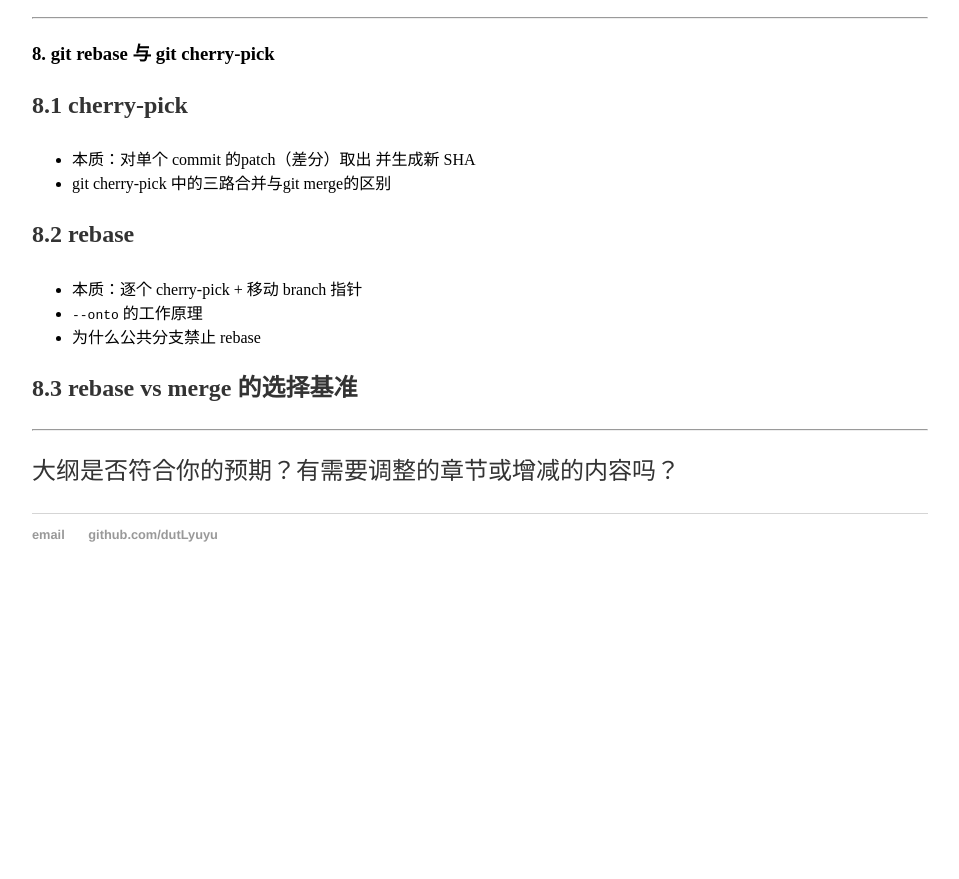
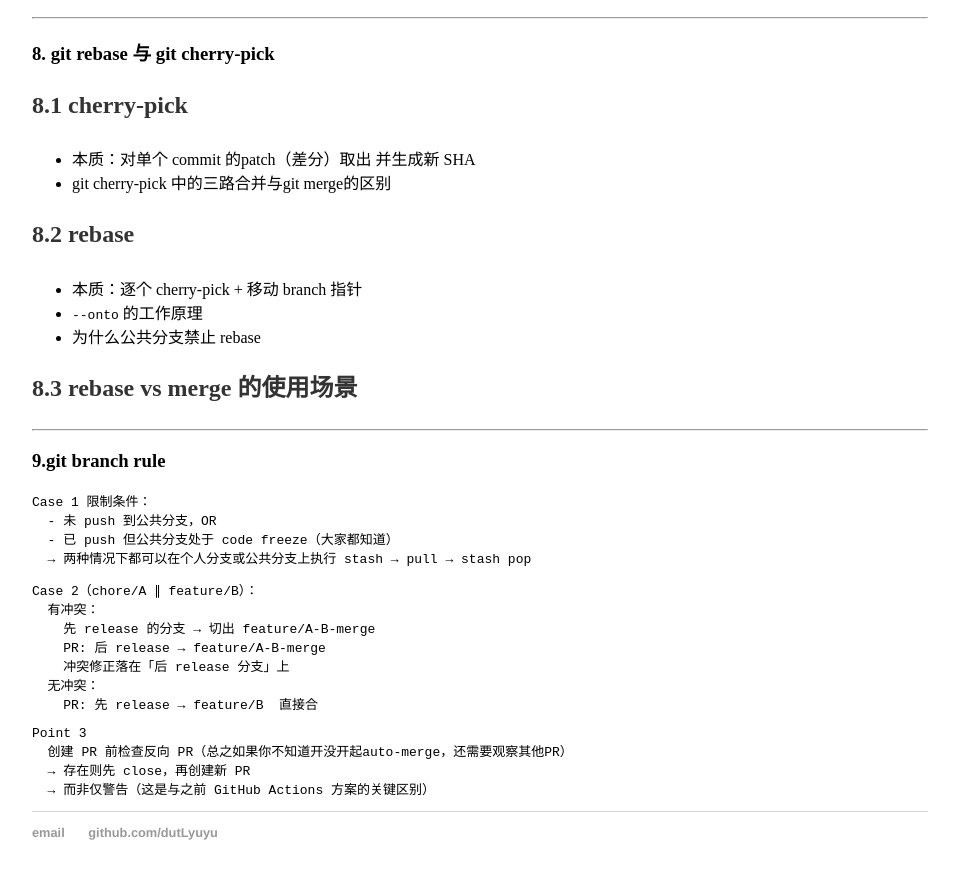
Before and after one commit to dutLyuyu/dutLyuyu.github.io, a Jekyll site: the page built from _posts/2026-04-16-git理解大纲.md, in a window 1280 px wide and 900 px high, scrolled down 2042 px. Shown: the top 879 px of the window, without its empty margins (160-1119 px from the left). Built offline with Jekyll 4.4.1, drawn with Linux system fonts in a browser that asks for light colours; our own code applies the rules of GitHub Pages for plain Markdown files; before the commit the page ends 2644 px from its top, so only the background shows below that.

Commit message:
chore: add some brief introduce

````diff
--- a/_posts/2026-04-16-git理解大纲.md
+++ b/_posts/2026-04-16-git理解大纲.md
@@ -86,8 +86,32 @@
 - `--onto` 的工作原理
 - 为什么公共分支禁止 rebase
 
-**8.3 rebase vs merge 的选择基准**
+**8.3 rebase vs merge 的使用场景**
 
 ---
 
-大纲是否符合你的预期？有需要调整的章节或增减的内容吗？
+### 9.git branch rule
+
+```
+Case 1 限制条件：
+  - 未 push 到公共分支，OR
+  - 已 push 但公共分支处于 code freeze（大家都知道）
+  → 两种情况下都可以在个人分支或公共分支上执行 stash → pull → stash pop
+```
+
+```
+Case 2（chore/A ∥ feature/B）：
+  有冲突：
+    先 release 的分支 → 切出 feature/A-B-merge
+    PR: 后 release → feature/A-B-merge
+    冲突修正落在「后 release 分支」上
+  无冲突：
+    PR: 先 release → feature/B  直接合
+```
+
+```
+Point 3
+  创建 PR 前检查反向 PR（总之如果你不知道开没开起auto-merge，还需要观察其他PR）
+  → 存在则先 close，再创建新 PR
+  → 而非仅警告（这是与之前 GitHub Actions 方案的关键区别）
+```
````
